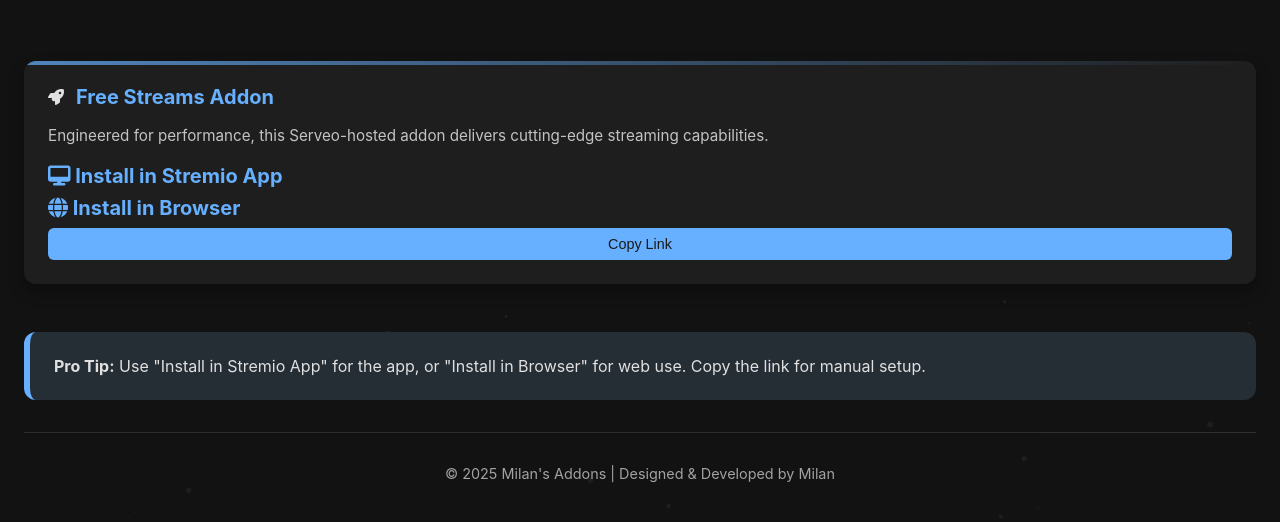
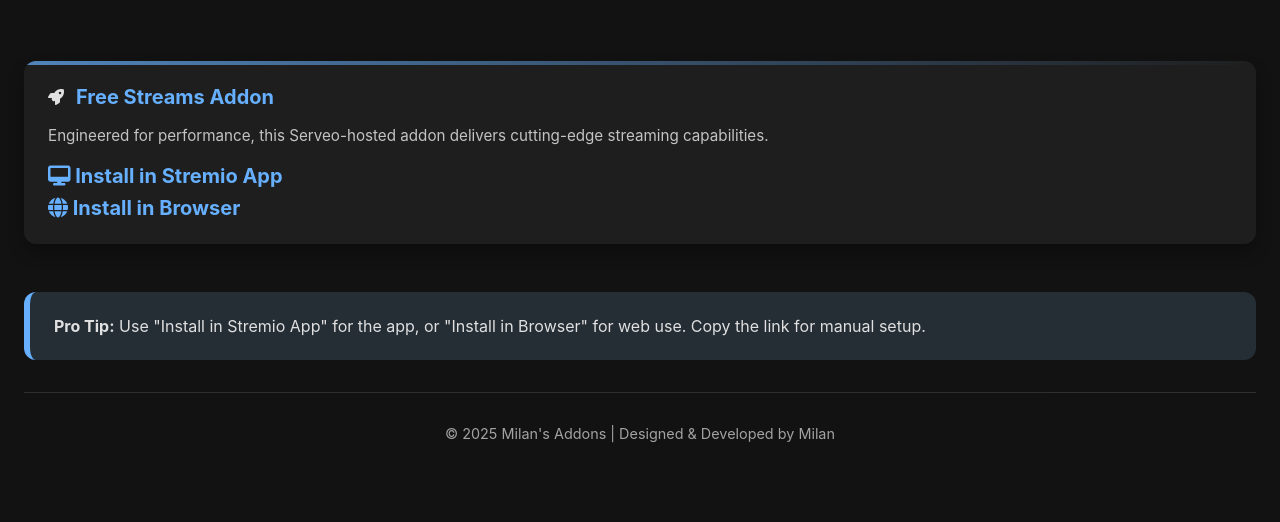
Before and after one commit to ursmilan142/stremio, a plain HTML site: page index.html in a window 1280 px wide. Shown: the part 150-672 px from the top of the page. Drawn offline with Linux system fonts and the light colour scheme.

Commit message:
Update index.html

```diff
--- a/index.html
+++ b/index.html
@@ -122,21 +122,6 @@
             margin-top: 1rem;
         }
 
-        .copy-btn {
-            background: var(--primary);
-            color: var(--secondary);
-            border: none;
-            padding: 0.5rem 1rem;
-            border-radius: 6px;
-            cursor: pointer;
-            font-size: 0.9rem;
-            transition: var(--transition);
-        }
-
-        .copy-btn:hover {
-            background: color-mix(in srgb, var(--primary) 80%, var(--text));
-        }
-
         .addon-desc {
             font-size: 0.95rem;
             line-height: 1.5;
@@ -214,12 +199,9 @@
                     <a href="stremio://23853b2c30c67f3b878d65c70a67e70c.serveo.net/manifest.json" class="addon-link">
                         <i class="fas fa-desktop"></i> Install in Stremio App
                     </a>
-                    <a href="https://23853b2c30c67f3b878d65c70a67e70c.serveo.net/manifest.json" class="addon-link">
+                    <a href="https://web.stremio.com/#/addons?addon=https://23853b2c30c67f3b878d65c70a67e70c.serveo.net/manifest.json" class="addon-link">
                         <i class="fas fa-globe"></i> Install in Browser
                     </a>
-                    <button class="copy-btn" data-link="stremio://23853b2c30c67f3b878d65c70a67e70c.serveo.net/manifest.json">
-                        Copy Link
-                    </button>
                 </div>
             </article>
         </section>
```
